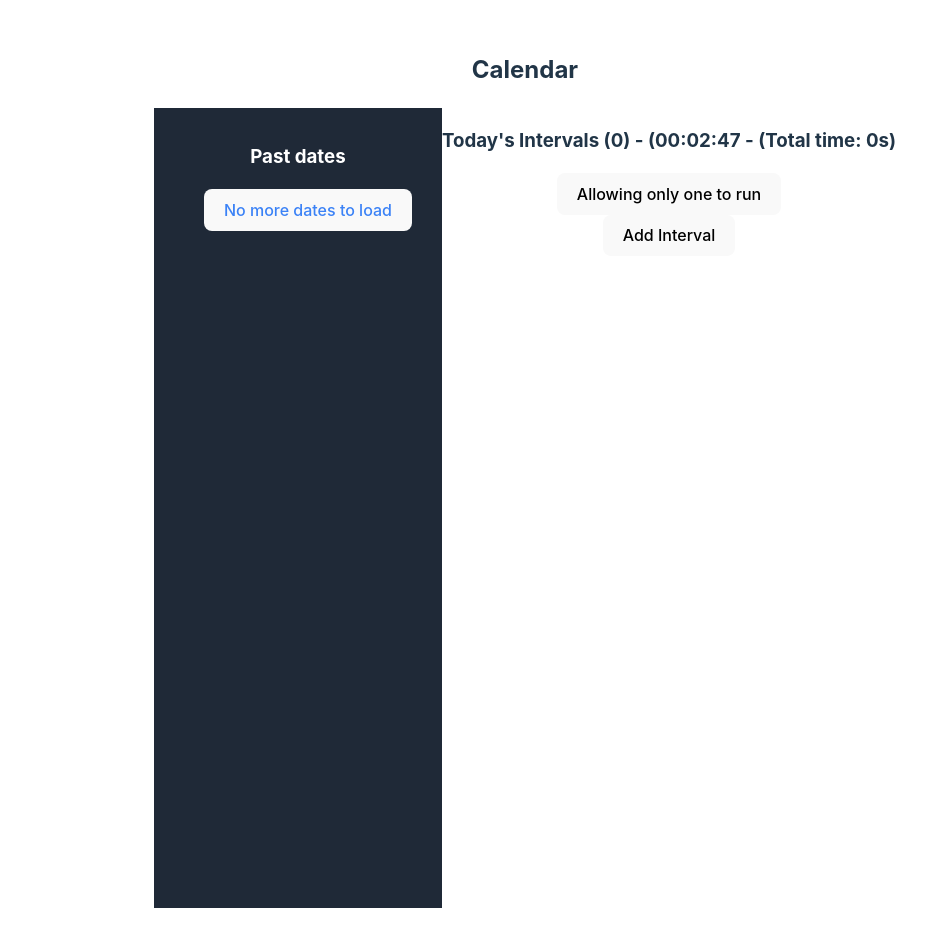
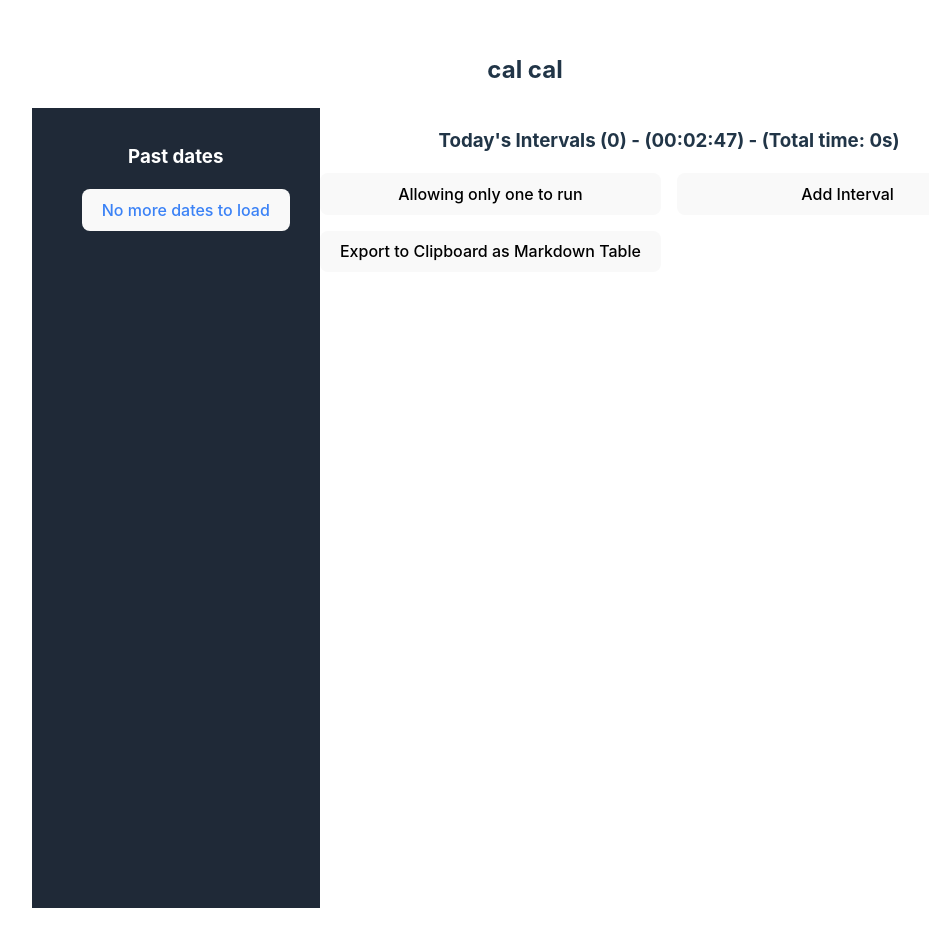
Before and after one commit to israel24961/calcal, a React (Vite) app: page / in a window 1280 px wide. Shown: the whole page, without its empty margins (115-1044 px from the left). Built offline with nearby package versions, Linux system fonts and the light colour scheme.

Commit message:
Added export to markdown table

```diff
--- a/src/Calendar/ctx.tsx
+++ b/src/Calendar/ctx.tsx
@@ -1,4 +1,5 @@
 import { createContext, useState, useEffect } from 'react';
+import { intervalToDuration } from 'date-fns';
 
 export interface DateInterval {
     identifier: string;
@@ -21,6 +22,8 @@ interface CalendarContextType {
     getIsStopLastIntervalOnAdd(): boolean;
     showingDate: Date;
     setShowingDate(date: Date): void;
+    // Other functions
+    exportToClipboardAsMarkdownTable(): void;
 }
 
 export const CalendarContext = createContext<CalendarContextType>({
@@ -36,6 +39,7 @@ export const CalendarContext = createContext<CalendarContextType>({
     getIsStopLastIntervalOnAdd: () => true,
     showingDate: new Date(),
     setShowingDate: () => { },
+    exportToClipboardAsMarkdownTable: () => { },
 })
 
 function mapToObj(map: Map<string, DateInterval[]>): Record<string, DateInterval[]> {
@@ -286,7 +290,11 @@ export const CalendarProvider = ({ children }: any) => {
         setIsStopLastIntervalOnAdd: (value: boolean) => {
             setIsStopLastIntervalOnAdd(value);
         },
-        getIsStopLastIntervalOnAdd: () => isStopLastIntervalOnAdd
+        getIsStopLastIntervalOnAdd: () => isStopLastIntervalOnAdd,
+        exportToClipboardAsMarkdownTable: () => {
+            exportToClipboardAsMarkdownTable(calendarValue, showingDate);
+        }
+
     };
 
 
@@ -355,3 +363,59 @@ function canResumeInterval(dateInterval: DateInterval): boolean {
     console.log('Difference in milliseconds:', diff);
     return diff < 60 * 1000; // Less than a minute
 }
+
+function exportToClipboardAsMarkdownTable(calendarContext: CalendarContextType, date: Date) {
+    const intervals = calendarContext.getIntervals(date);
+    if (intervals.length === 0) {
+        console.warn('No intervals found for date', date);
+        return;
+    }
+
+    let markdownTable = '|Duration | Start Time | End Time | Description |\n';
+    markdownTable += '|----------|------------|----------|-------------|\n';
+
+    intervals.forEach(interval => {
+        const startTime = interval.start ? interval.start.toLocaleTimeString([], { hour: '2-digit', minute: '2-digit' }) : 'N/A';
+        const endTime = interval.end ? interval.end.toLocaleTimeString([], { hour: '2-digit', minute: '2-digit' }) : 'Ongoing';
+        const description = interval.msg || '';
+        markdownTable += `| ${humanDuration(((interval.end ? interval.end.getTime() : new Date().getTime()) - interval.start.getTime()) / 1000)} | ${startTime} | ${endTime} | ${description} |\n`;
+    });
+
+    // Append Now other table with duration per description
+
+    const durationMap: Map<string, number> = new Map();
+    intervals.forEach(interval => {
+        const desc = interval.msg || 'No Description';
+        const duration = ((interval.end ? interval.end.getTime() : new Date().getTime()) - interval.start.getTime()) / 1000;
+        if (durationMap.has(desc)) {
+            durationMap.set(desc, durationMap.get(desc)! + duration);
+        } else {
+            durationMap.set(desc, duration);
+        }
+    });
+    markdownTable += `\n| Description | Total Duration |\n`;
+    markdownTable += `|-------------|----------------|\n`;
+    durationMap.forEach((duration, desc) => {
+        markdownTable += `| ${desc} | ${humanDuration(duration)} |\n`;
+    });
+
+    navigator.clipboard.writeText(markdownTable).then(() => {
+        console.log('Markdown table copied to clipboard');
+    }).catch(err => {
+        console.error('Could not copy text: ', err);
+    });
+}
+
+export function humanDuration(time: number): string {
+    if (time < 60) return time.toFixed(0) + 's';
+
+    const { days, hours, minutes, seconds } = intervalToDuration({ start: 0, end: time * 1000 });
+
+    const parts = [];
+    if (days) parts.push(`${days}d`);
+    if (hours) parts.push(`${hours}h`);
+    if (minutes) parts.push(`${minutes}m`);
+    if (seconds && time >= 60) parts.push(`${seconds}s`);
+
+    return parts.join('');
+}
--- a/src/Calendar/index.tsx
+++ b/src/Calendar/index.tsx
@@ -1,20 +1,6 @@
 import { JSX, useContext, useEffect, useRef, useState } from 'react';
-import { CalendarContext, DateInterval } from './ctx';
-import { intervalToDuration } from 'date-fns';
+import { CalendarContext, DateInterval, humanDuration, exportToClipboardAsMarkdownTable } from './ctx';
 
-function humanDuration(time: number): string {
-    if (time < 60) return time.toFixed(0) + 's';
-
-    const { days, hours, minutes, seconds } = intervalToDuration({ start: 0, end: time * 1000 });
-
-    const parts = [];
-    if (days) parts.push(`${days}d`);
-    if (hours) parts.push(`${hours}h`);
-    if (minutes) parts.push(`${minutes}m`);
-    if (seconds && time >= 60) parts.push(`${seconds}s`);
-
-    return parts.join('');
-}
 
 const paletteColors = [
     '#f87171', // red-400
@@ -37,9 +23,6 @@ function PastDatesCalendar(): JSX.Element {
     const showingResults = useRef<number>(5);
 
     const pastDates = calendarContext.getDates();
-
-
-
     return <div>
         <h3> Past dates </h3>
         <ul className="past-dates-list list-none pl-5">
@@ -73,7 +56,7 @@ function PastDatesCalendar(): JSX.Element {
 
 export function Calendar(): JSX.Element {
     return <div className="calendar">
-        <h2>Calendar</h2>
+        <h2>cal cal</h2>
         <div className="flex min-h-screen">
             <aside className="w-64 bg-gray-800 text-white p-4">
                 <PastDatesCalendar />
@@ -122,7 +105,7 @@ function CalendarIntervalRepresentations(): JSX.Element {
 
     return <div className="today-intervals">
         {calendarContext.showingDate.toDateString() === curDate.toDateString() ?
-            <h3>Today's Intervals ({intervals.length}) - ({curDate.getHours().toString().padStart(2, '0')}:{curDate.getMinutes().toString().padStart(2, '0')}:{curDate.getSeconds().toString().padStart(2, '0')} - (Total time: {
+            <h3>Today's Intervals ({intervals.length}) - ({curDate.getHours().toString().padStart(2, '0')}:{curDate.getMinutes().toString().padStart(2, '0')}:{curDate.getSeconds().toString().padStart(2, '0')}) - (Total time: {
                 humanDuration(intervals.reduce((acc, interval) => {
                     const elapsed = interval.end ? (interval.end.getTime() - interval.start.getTime()) / 1000 : (new Date().getTime() - interval.start.getTime()) / 1000;
                     return acc + (elapsed || 0);
@@ -131,16 +114,23 @@ function CalendarIntervalRepresentations(): JSX.Element {
             </h3> :
             <h3> Historic Intervals for {calendarContext.showingDate.toDateString()} ({intervals.length})</h3>
         }
+        <CalendarIntervals intervals={intervals} minimized={false} />
+        <div className="grid grid-cols-2 content-center gap-4  ">
             <button onClick={() => {
                 calendarContext.setIsStopLastIntervalOnAdd(!calendarContext.getIsStopLastIntervalOnAdd());
             }}
                 title={`Toggle allowing only one interval to run at a time. Currently: ${calendarContext.getIsStopLastIntervalOnAdd() ? 'Only one allowed' : 'Multiple allowed'}`}
             > {calendarContext.getIsStopLastIntervalOnAdd() ? 'Allowing only one to run' : 'Allowing multiple to run'} </button>
-        <CalendarIntervals intervals={intervals} minimized={false} />
             <button className="mouse" onClick={() => {
                 console.log('Adding interval');
                 calendarContext.addInterval({} as DateInterval);
             }} > Add Interval</button>
+            <button className="export" onClick={() => {
+                console.log('Exporting intervals to clipboard as markdown table');
+                const markdownTable = calendarContext.exportToClipboardAsMarkdownTable();
+                console.log('Exported markdown table:', markdownTable);
+            }} > Export to Clipboard as Markdown Table</button>
+        </div>
     </div>;
 }
 function CalendarIntervals(props: { intervals: DateInterval[], minimized: boolean }): JSX.Element {
```
Lines whose indentation alone changed are shown as unchanged.
